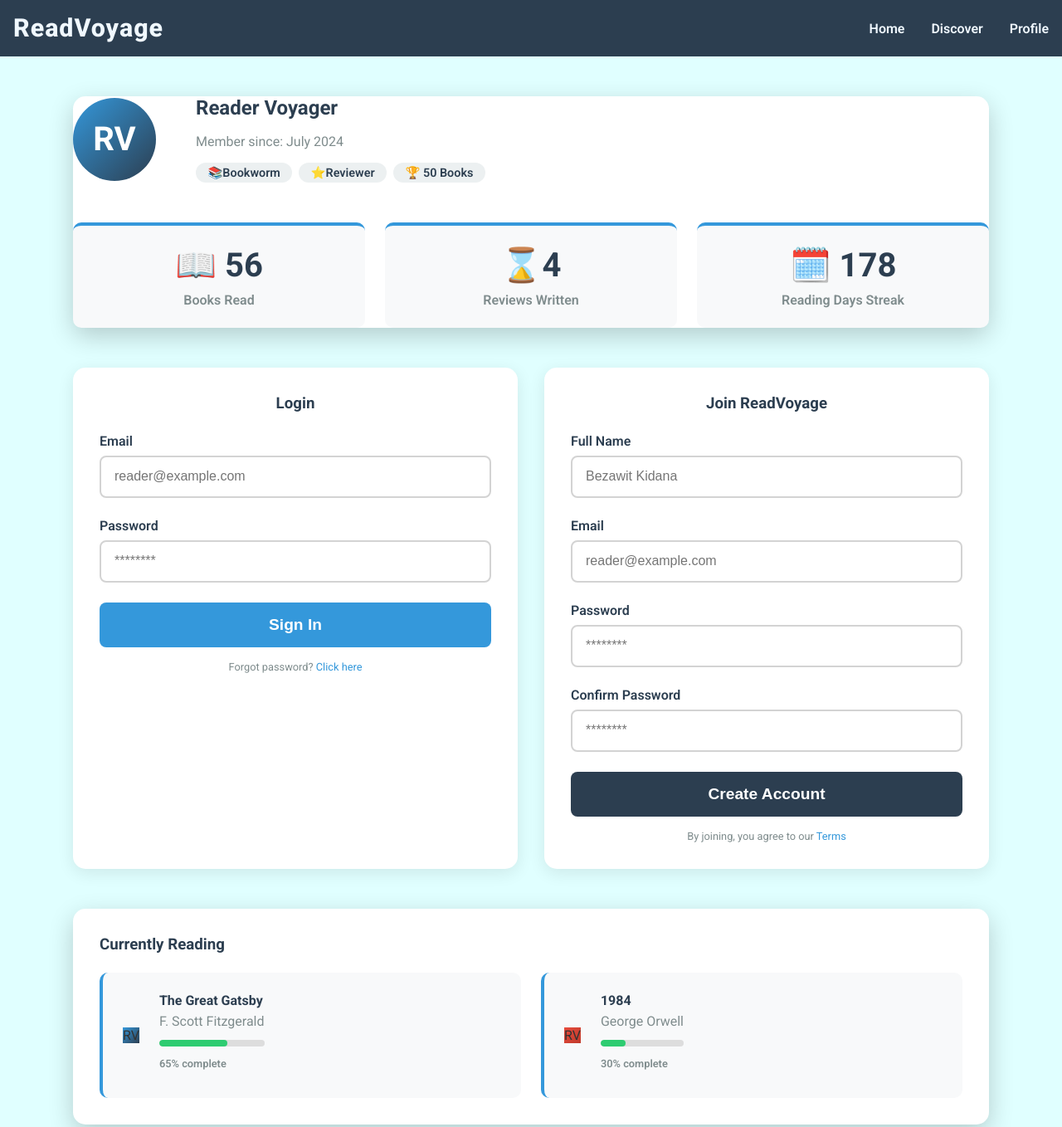
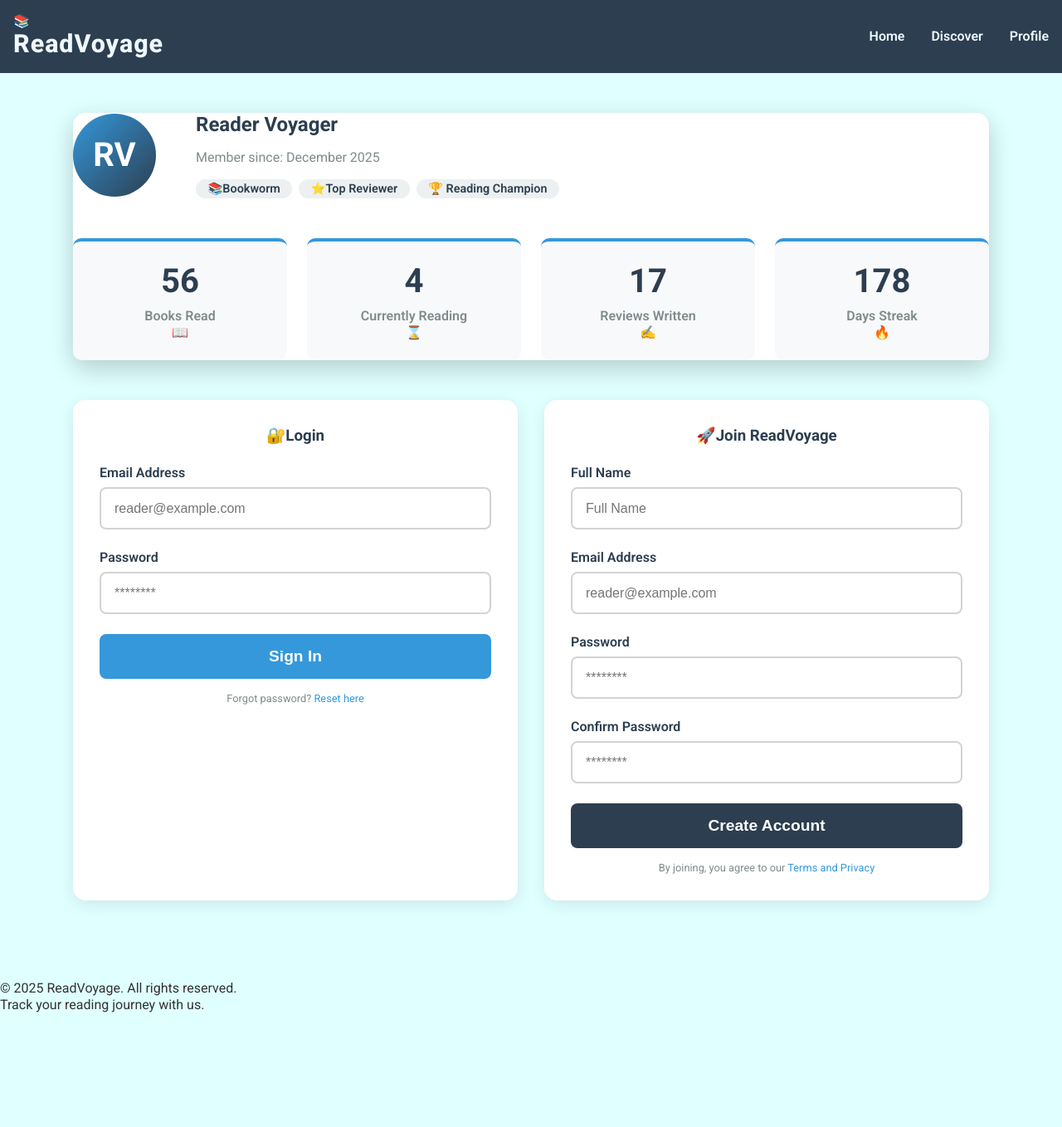
Before and after one commit to Bezawit-Kidane/readvoyage, a plain HTML site: page profile.html in a window 1280 px wide. Shown: the top 1358 px of the page at 83% size. After the commit the page ends 1220 px from the top, so only its background shows below. Drawn offline with Linux system fonts and the light colour scheme.

Commit message:
Revise profile page structure and user stats
Updated user profile page layout and statistics.

```diff
--- a/profile.html
+++ b/profile.html
@@ -9,12 +9,15 @@
   </head>
   <body>
     <header>
-      <h1>ReadVoyage</h1>
+      <div class="logo-container">
+        <span class="logo-icon">📚</span>
+        <h1>ReadVoyage</h1>
+      </div>
       <nav>
         <ul>
           <li><a href="index.html">Home</a></li>
           <li><a href="discover.html">Discover</a></li>
-          <li><a href="profile.html">Profile</a></li>
+          <li><a href="profile.html" class="active">Profile</a></li>
         </ul>
       </nav>
     </header>
@@ -24,35 +27,45 @@
           <div class="avatar">RV</div>
           <div class="user-info">
             <h2>Reader Voyager</h2>
-            <p class="member-since">Member since: July 2024</p>
+            <p class="member-since">Member since: December 2025</p>
             <div class="badges">
               <span class="badge">📚Bookworm</span>
-              <span class="badge">⭐Reviewer</span>
-              <span class="badge">🏆 50 Books</span>
+              <span class="badge">⭐Top Reviewer</span>
+              <span class="badge">🏆 Reading Champion</span>
             </div>
           </div>
         </div>
         <div class="stats-grid">
           <div class="stat-card">
-            <h3>📖 56</h3>
+            <h3>56</h3>
             <p>Books Read</p>
+            <span class="stat-icon">📖</span>
           </div>
           <div class="stat-card">
-            <h3>⌛4</h3>
-            <p>Reviews Written</p>
+            <h3>4</h3>
+            <p>Currently Reading</p>
+            <span class="stat-icon">⌛</span>
           </div>
           <div class="stat-card">
-            <h3>🗓️ 178</h3>
-            <p>Reading Days Streak</p>
+            <h3>17</h3>
+            <p>Reviews Written</p>
+            <span class="stat-icon">✍️</span>
+          </div>
+          <div class="stat-card">
+            <h3>178</h3>
+            <p>Days Streak</p>
+            <span class="stat-icon">🔥</span>
           </div>
         </div>
       </section>
       <section class="form-section">
         <div class="form-card">
-          <h3>Login</h3>
+          <div class="form-header">
+            <h3><span class="form-icon">🔐</span>Login</h3>
+          </div>
           <form class="login-form">
             <div class="form-group">
-              <label for="email">Email</label>
+              <label for="email">Email Address</label>
               <input
                 type="email"
                 id="email"
@@ -70,24 +83,26 @@
               />
             </div>
             <button type="submit" class="form-btn login-btn">Sign In</button>
-            <p class="form-note">Forgot password? <a href="#">Click here</a></p>
+            <p class="form-note">Forgot password? <a href="#">Reset here</a></p>
           </form>
         </div>
 
         <div class="form-card">
-          <h3>Join ReadVoyage</h3>
+          <div class="form-header">
+            <h3><span class="form-icon">🚀</span>Join ReadVoyage</h3>
+          </div>
           <form class="register-form">
             <div class="form-group">
               <label for="fullname">Full Name</label>
               <input
                 type="text"
                 id="fullname"
-                placeholder="Bezawit Kidana"
+                placeholder="Full Name"
                 required
               />
             </div>
             <div class="form-group">
-              <label for="new-email">Email</label>
+              <label for="new-email">Email Address</label>
               <input
                 type="text"
                 id="new-email"
@@ -117,50 +132,13 @@
               Create Account
             </button>
             <p class="form-note">
-              By joining, you agree to our <a href="#">Terms</a>
+              By joining, you agree to our <a href="#">Terms and Privacy</a>
             </p>
           </form>
         </div>
       </section>
-      <section class="current-reading">
-        <h3>Currently Reading</h3>
-        <div class="current-books">
-          <div class="current-book">
-            <div
-              class="book-cover"
-              style="background: linear-gradient(135deg, #3498db, #2c3e50)"
-            >
-              RV
-            </div>
-            <div class="book-details">
-              <h4>The Great Gatsby</h4>
-              <p>F. Scott Fitzgerald</p>
-              <div class="progress">
-                <div class="progress-bar" style="width: 65%"></div>
-              </div>
-              <p class="progress-text">65% complete</p>
-            </div>
-          </div>
-          <div class="current-book">
-            <div
-              class="book-cover"
-              style="background: linear-gradient(135deg, #e74c3c, #c0392b)"
-            >
-              RV
-            </div>
-            <div class="book-details">
-              <h4>1984</h4>
-              <p>George Orwell</p>
-              <div class="progress">
-                <div class="progress-bar" style="width: 30%"></div>
-              </div>
-              <p class="progress-text">30% complete</p>
-            </div>
-          </div>
-        </div>
-      </section>
     </main>
-    <footer>
+    <footer class="footer">
       <p>&copy; 2025 ReadVoyage. All rights reserved.</p>
       <p>Track your reading journey with us.</p>
     </footer>
```
